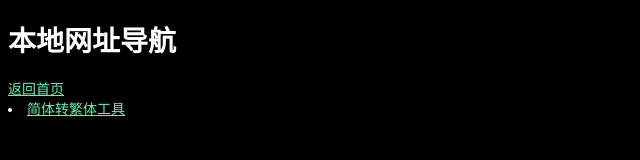
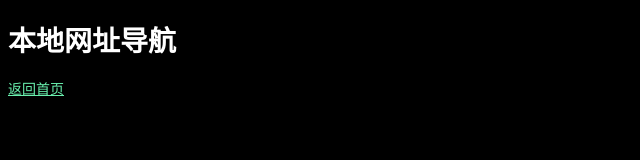
Before and after one commit to Huiyuan365/Huiyuan365.github.io, a plain HTML site: page index.html in a window 1280 px wide. Shown: the whole page, without its empty margins (0-640 px from the left). Drawn offline with Linux system fonts and the light colour scheme.

Commit message:
Update index.html

```diff
--- a/index.html
+++ b/index.html
@@ -158,8 +158,6 @@ margin:10px auto;
 
         <a href="Home.html">返回首页</a>
 
-        <li><a href="简体转繁体工具/index.html">简体转繁体工具</a></li>
-
         <!-- <li><a href="「网站名称」/index.html">「网站名称」</a></li> -->
 
         </div>
```
